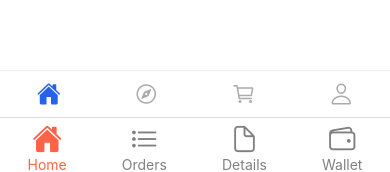
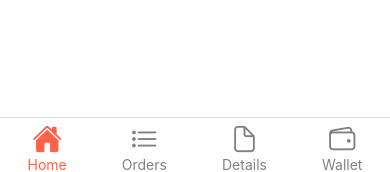
Before and after one commit to trushaavaiya/ReactNativeApp, a React Native app: screen /Home in a window 390 px wide. Shown: the part 667-839 px from the top of the page. Built offline with nearby package versions, Linux system fonts and the light colour scheme.

Commit message:
Remove bottom navbar

```diff
--- a/src/PracticeProgramm/HomeScreen.js
+++ b/src/PracticeProgramm/HomeScreen.js
@@ -61,12 +61,7 @@ export default function HomeScreen() {
         </View>
       </ScrollView>
 
-      <View style={style.bottomNav}>
-        <Ionicons name="home" size={24} color="#2563eb" />
-        <Ionicons name="compass-outline" size={24} color="#aaa" />
-        <Ionicons name="cart-outline" size={24} color="#aaa" />
-        <Ionicons name="person-outline" size={24} color="#aaa" />
-      </View>
+
     </SafeAreaView>
   );
 }
```
